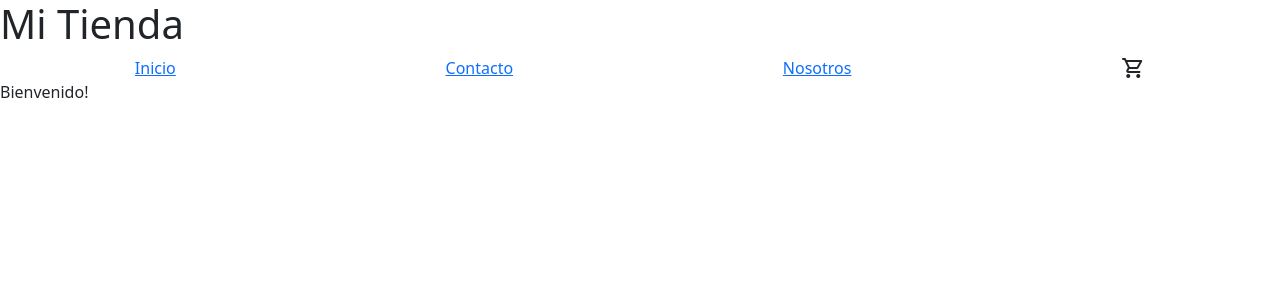
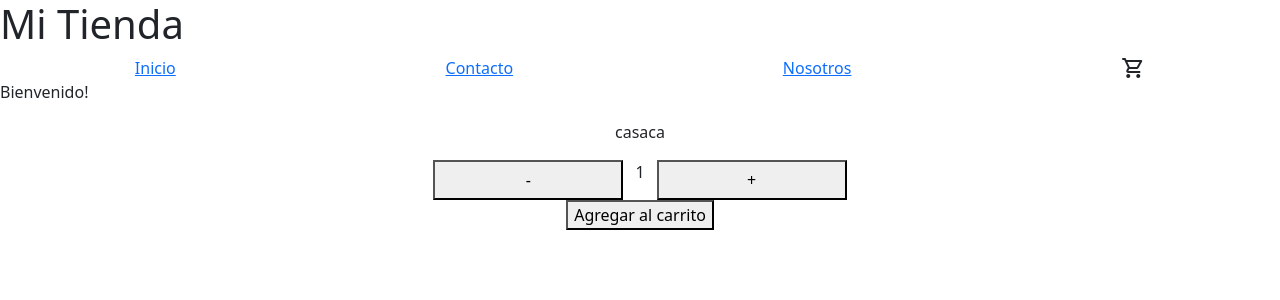
Before and after one commit to Dinodrx/ReactMiTienda, a React (Create React App) app: page / in a window 1280 px wide. Shown: the top 300 px of the page. Built offline with nearby package versions, Linux system fonts and the light colour scheme.

Commit message:
Add files via upload

```diff
--- a/src/components/App.js
+++ b/src/components/App.js
@@ -2,12 +2,14 @@ import NavBar from './NavBar';
 import ItemListContainer from './ItemListContainer';
 
 const App = () => {
+
+
+
     return (
         <>
         <NavBar />
-
         <section>
-            <ItemListContainer greeting ="Bienvenido!"/>
+            <ItemListContainer greeting = "Bienvenido!"/>
         </section>
 
         </>
--- /dev/null
+++ b/src/components/ItemCounts.js
@@ -0,0 +1,60 @@
+import { useState } from 'react';
+
+const ItemCounts = (prop) => {
+
+    // const contador = 0
+    // const resultado = useState(0)
+    // const contador = resultado[0]
+    // const setContador = resultado[1]
+    const [contador, setContador] = useState(prop.initial)
+    console.log(contador)
+
+
+    // const otrouseState = useState("horacio")
+    // const nombre = otrouseState[0]
+    // const cambiarNombre = otrouseState[1]
+
+
+
+
+    const aumentarContador = () => {
+        if (contador < prop.stock){
+        console.log("aumentarContador")
+        setContador(contador + 1)
+        }
+    }
+    const reducirContador = () => {
+        if (contador > 0){
+        console.log("reducirContador")
+        setContador (contador - 1)
+        }
+    }
+
+    const agregarCarrito = () => {
+        if(contador != 0){
+        alert("Se agrego al carrito")
+        setContador(prop.initial)
+        }
+        else {
+            alert("No agrego unidades al carrito")
+        }
+    }
+
+    return <>
+        <p className="d-flex justify-content-center">casaca</p>
+        <div className="container">
+            <section className="row justify-content-md-center">
+                <button className="col col-lg-2" onClick={reducirContador} >-</button>
+                <p className="col-md-auto">{contador}</p>
+                <button className="col col-lg-2" onClick={aumentarContador}>+</button>
+            </section>
+        </div>
+        <div className="d-flex justify-content-center">
+            <button onClick={agregarCarrito} >Agregar al carrito</button>
+        </div>
+
+    </>
+}
+
+
+export default ItemCounts
--- a/src/components/ItemListContainer.js
+++ b/src/components/ItemListContainer.js
@@ -1,8 +1,15 @@
+import ItemCounts from './ItemCounts';
+
+
+
 const ItemListContainer = (prop) => {
 
-    return <p>
-        {prop.greeting}
-    </p>
+    return<>
+        <p>
+            {prop.greeting}
+        </p>
+        <ItemCounts stock = {5} initial = {1} onAdd ={()=>{}}/>
+    </>
 }
 
 
```
